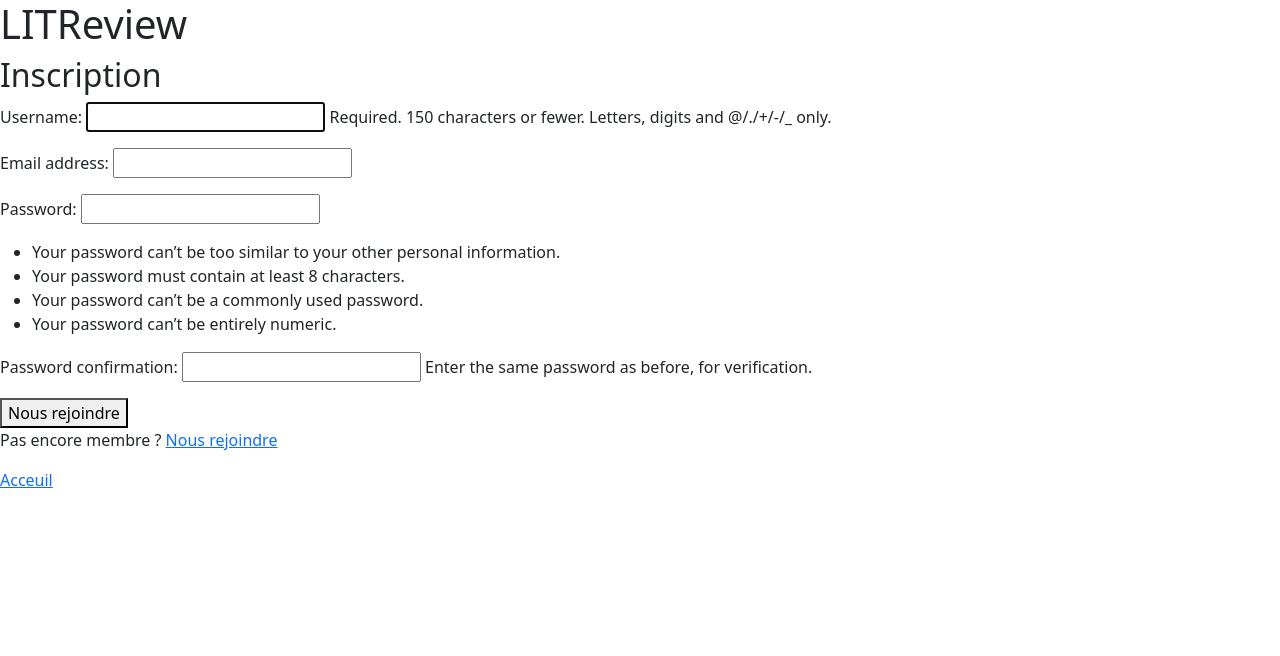
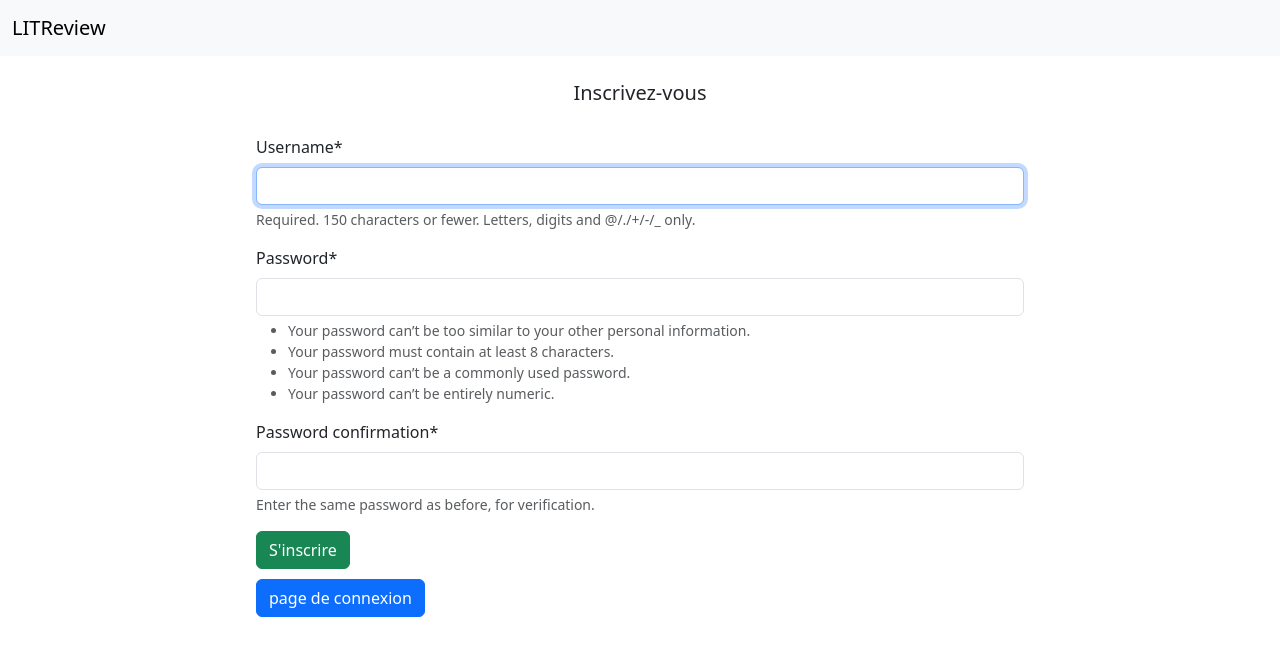
Before and after one commit to Jogodev/LITReview, a Django app: page /signup/ in a window 1280 px wide. Shown: the top 656 px of the page. Run offline with Django 4.2, Linux system fonts and the light colour scheme; some libraries are stand-ins or nearby versions.

Commit message:
ajout readme + page connexion et inscription

```diff
--- a/litreview/authentication/forms.py
+++ b/litreview/authentication/forms.py
@@ -6,7 +6,7 @@ from django.contrib.auth.forms import UserCreationForm
 class SignUpForm(UserCreationForm):
     class Meta(UserCreationForm.Meta):
         model = get_user_model()
-        fields = ['username', 'email', 'password1', 'password2']
+        fields = ['username', 'password1', 'password2']
 
 
 class LoginForm(forms.Form):
--- a/litreview/authentication/templates/authentication/signup.html
+++ b/litreview/authentication/templates/authentication/signup.html
@@ -1,15 +1,18 @@
 {% extends 'base.html' %}
 {% block content %}
-<h2>Inscription</h2>
+{% load crispy_forms_tags %}
+<div class="container_signup">
+<h5>Inscrivez-vous</h5>
 {% if form.errors %}
-    {{form.errors}}
+{{form.errors}}
 {% endif %}
 <form method="post">
-    {{form.as_p}}
-    {%csrf_token%}
-    <button type='submit'>Nous rejoindre</button>
+    {% csrf_token %}
+    <fieldset class="form-group">
+        {{ form|crispy }}
+    </fieldset>
+    <div class="signup_submit"><button type="submit" class="btn btn-success">S'inscrire</button></div>
 </form>
-<p>Pas encore membre ? <a href="{% url 'signup' %}">Nous rejoindre</a></p>
-<p><a href="{% url 'home' %}">Acceuil</a></p>
-
+    <div class="signup_return"><a href="{% url 'login' %}"><button type="button" class="btn btn-primary">page de connexion</button></a></div>
+</div>
 {% endblock content %}
--- a/litreview/litreview/urls.py
+++ b/litreview/litreview/urls.py
@@ -22,10 +22,10 @@ import authentication.views
 import review.views
 
 urlpatterns = [
+    path('home/', review.views.home, name='home'),
     path("admin/", admin.site.urls),
     path('', authentication.views.login_page, name='login'),
     path('logout/', authentication.views.logout_user, name='logout'),
-    path('home/', review.views.home, name='home'),
     path('signup/', authentication.views.signup_page, name='signup'),
     path('tickets/create_ticket/', review.views.ticket_create, name='create_ticket'),
     path('tickets/<int:ticket_id>', review.views.ticket_details, name='ticket_details'),
--- /dev/null
+++ b/litreview/review/static/review/css/styles.css
@@ -0,0 +1,40 @@
+/*<------------login_page----------->*/
+.container_login {
+    display: flex;
+    justify-content: space-around;
+}
+
+.right-nav>h5{
+    margin: 50px 100px 50px;
+}
+
+.right-nav>form>button{
+    margin-left: 250px;
+}
+
+.left-nav {
+    margin-top: 80px;
+}
+
+.left-nav>a{
+    margin-left: 75px;
+}
+
+.left-nav>h5{
+    margin-bottom: 25px;
+}
+/*<------------login_page----------->*/
+.container_signup {
+    margin-right: 20%;
+    margin-left: 20%;
+    margin-top: 25px;
+}
+
+.container_signup>h5 {
+    text-align: center;
+    margin-bottom: 30px;
+}
+
+.signup_return {
+    margin-top: 10px;
+}
--- a/litreview/templates/base.html
+++ b/litreview/templates/base.html
@@ -1,20 +1,21 @@
 <!DOCTYPE html>
+{% load static %}
 <html lang="en">
-{% load static %}
 <head>
     <meta charset="utf-8"/>
     <meta name="viewport" content="width=device-width, initial-scale=1"/>
     <title>LITReview</title>
-    <link rel="stylesheet" href="{% static 'authentication/styles.css' %}"/>
     <link href="https://cdn.jsdelivr.net/npm/bootstrap@5.3.0/dist/css/bootstrap.min.css" rel="stylesheet"
           integrity="sha384-9ndCyUaIbzAi2FUVXJi0CjmCapSmO7SnpJef0486qhLnuZ2cdeRhO02iuK6FUUVM" crossorigin="anonymous">
+    <link rel="stylesheet" href="{% static 'review/css/styles.css' %}"/>
 </head>
 <body>
-<h1>LITReview</h1>
+<nav class="navbar bg-body-tertiary center">
+    <div class="container-fluid">
+        <a class="navbar-brand" href="#">LITReview</a>
+    </div>
+</nav>
 {% block content %} {% endblock content %}
-<script src="https://cdn.jsdelivr.net/npm/@popperjs/core@2.11.8/dist/umd/popper.min.js"
-        integrity="sha384-I7E8VVD/ismYTF4hNIPjVp/Zjvgyol6VFvRkX/vR+Vc4jQkC+hVqc2pM8ODewa9r"
-        crossorigin="anonymous"></script>
 <script src="https://cdn.jsdelivr.net/npm/bootstrap@5.3.0/dist/js/bootstrap.min.js"
         integrity="sha384-fbbOQedDUMZZ5KreZpsbe1LCZPVmfTnH7ois6mU1QK+m14rQ1l2bGBq41eYeM/fS"
         crossorigin="anonymous"></script>
```
Also changed, not shown: litreview/authentication/templates/authentication/login.html (+18 -11 lines), litreview/requirements.txt (deleted, +0 -34 lines), README.md, litreview/authentication/static/authentication/styles.css (deleted).
